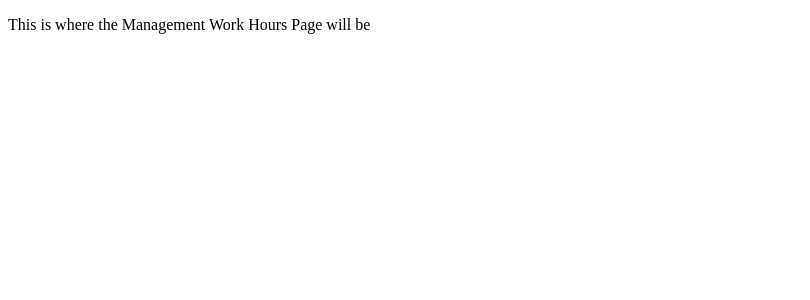
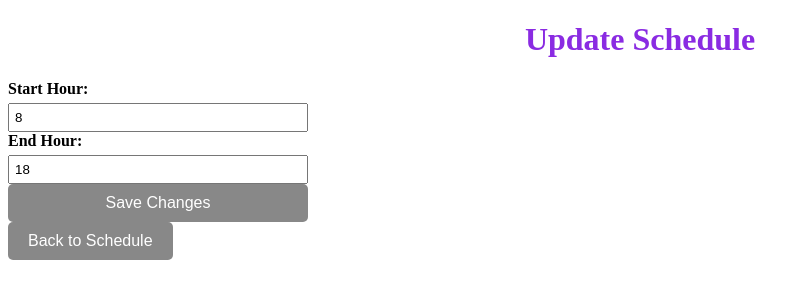
Before and after one commit to tylerglendinning69/KV6002_GroupProject, a PHP site: page /MWorkHours.html in a window 1280 px wide. Shown: the top 300 px of the page, without its empty margins (0-810 px from the left). Run offline with PHP 8.4, Linux system fonts and the light colour scheme.

Commit message:
Changing work hours is complete, including implementation!

```diff
--- a/TB05_Project/MWorkHours.html
+++ b/TB05_Project/MWorkHours.html
@@ -7,6 +7,53 @@
     <title>MWorkHours</title>
 </head>
     <body>
-        <p>This is where the Management Work Hours Page will be</p>
+        <h1>Update Schedule</h1>
+        <form id="scheduleForm">
+            <label for="startHour">Start Hour:</label>
+            <input type="number" id="startHour" min="0" max="23" required>
+
+            <label for="endHour">End Hour:</label>
+            <input type="number" id="endHour" min="1" max="24" required>
+
+            <button type="submit">Save Changes</button>
+        </form>
+        <a href="ManagementHome.html"><button>Back to Schedule</button></a>
+
+        <script>
+            const scheduleForm = document.getElementById('scheduleForm');
+
+            // Load existing schedule data into the form
+            function loadFormData()
+            {
+                const scheduleData = JSON.parse(localStorage.getItem('scheduleData')) ||
+                {
+                    startHour: 8,
+                    endHour: 18,
+                };
+                document.getElementById('startHour').value = scheduleData.startHour;
+                document.getElementById('endHour').value = scheduleData.endHour;
+            }
+
+            // Save the new schedule to localStorage
+            scheduleForm.addEventListener('submit', function (e)
+            {
+                e.preventDefault(); // Prevent form submission
+                const startHour = parseInt(document.getElementById('startHour').value, 10);
+                const endHour = parseInt(document.getElementById('endHour').value, 10);
+
+                if (startHour >= endHour)
+                {
+                    alert('Start Hour must be less than End Hour.');
+                    return;
+                }
+
+                // Save schedule to localStorage
+                localStorage.setItem('scheduleData', JSON.stringify({ startHour, endHour }));
+                alert('Schedule updated successfully!');
+            });
+
+            // Load form data on page load
+            loadFormData();
+        </script>
     </body>
 </html>
--- a/TB05_Project/TB05css.css
+++ b/TB05_Project/TB05css.css
@@ -9,6 +9,17 @@ h1 {
 
 h2 {
     text-align: center;
+}
+
+form {
+    display: flex;
+    flex-direction: column;
+    width: 300px;
+}
+
+input {
+    padding: 5px;
+    margin-top: 5px;
 }
 
 /*This is all the css for login page*/
```
Also changed, not shown: TB05_Project/ManagementHome.html (+22 -37 lines).
